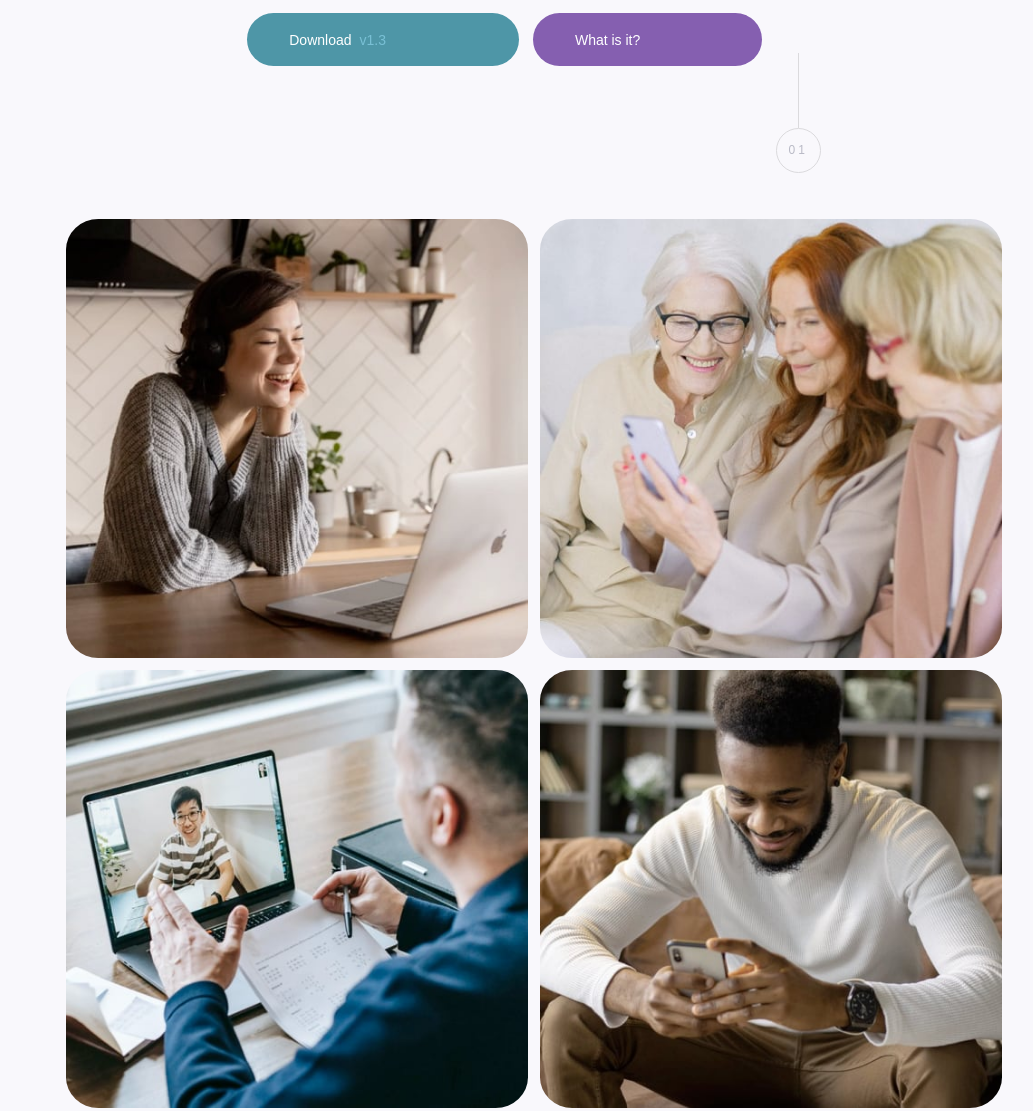
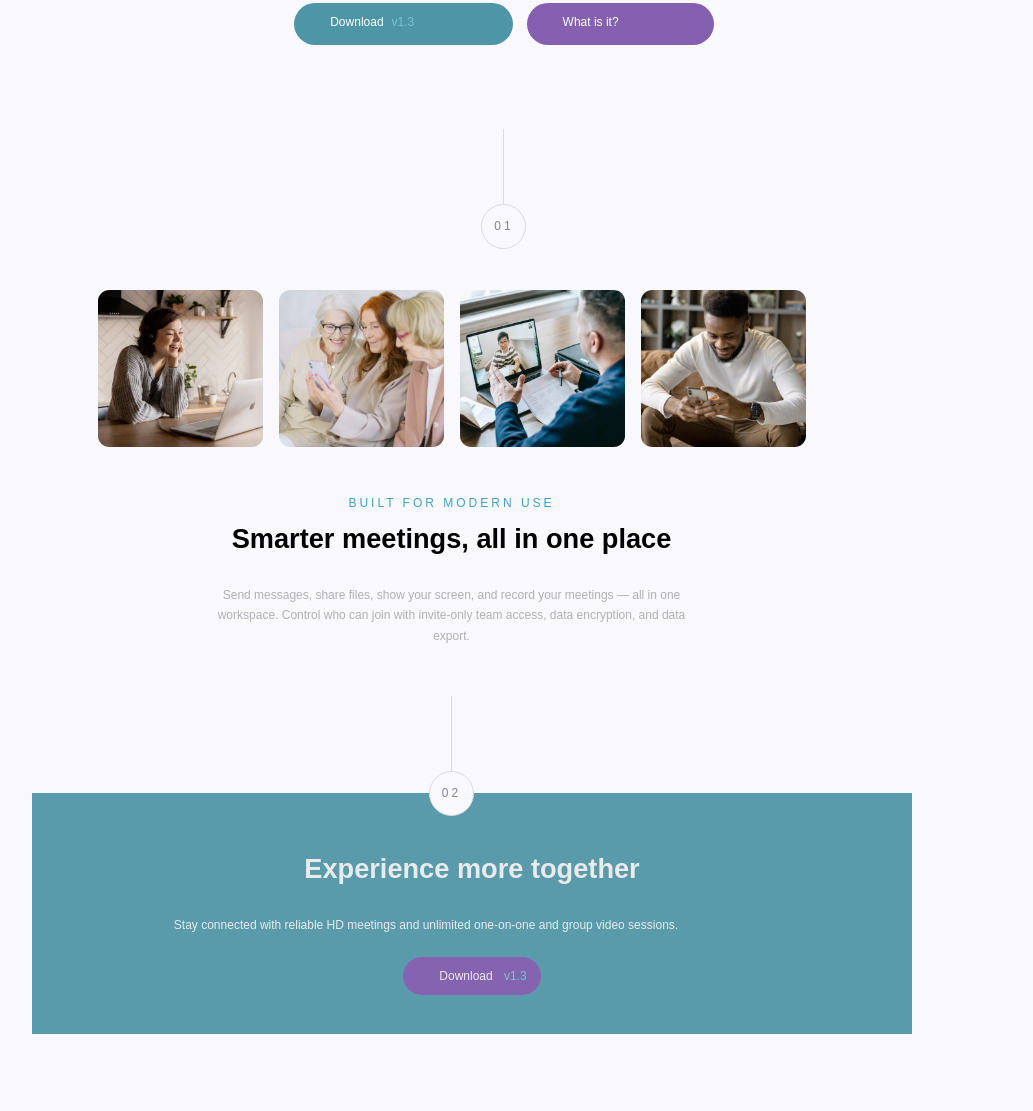
Before and after one commit to emkuma/meet-landing-page, a plain HTML site: page index.html in a window 1280 px wide. Shown: the part 647-1758 px from the top of the page, without its empty margins (16-1049 px from the left). After the commit the page ends 1681 px from the top, so only its background shows below. Drawn offline with Linux system fonts and the light colour scheme.

Commit message:
Completed Tablet design

```diff
--- a/style.css
+++ b/style.css
@@ -9,6 +9,7 @@
  }
 
  body {
+     height: 100%;
 	 background-color: hsl(260, 33%, 98%);
 	 color: hsl(240, 5%, 70%);
  }
@@ -104,7 +105,6 @@
  .btn-what-is-it {
 	 width: 80%;
 	 background: #855fb0;
-	 /* margin: 0 auto; */
  }
 
  .vertical-line-align {
@@ -131,7 +131,7 @@
  }
 
  .page-marker--modify {
-	 color: hsl(235, 10%, 75%);
+	 color: hsl(235, 10%, 55%);
  }
 
  .page-marker--modify-overlay {
@@ -146,6 +146,7 @@
 	 flex-wrap: wrap;
 	 justify-content: center;
 	 gap: 12px;
+     min-height: 30vh;
  }
 
  .page-2__img {
@@ -189,7 +190,10 @@
 	 color: hsl(260, 4%, 86%);
      padding: 50px 35px;
 	 margin-top: -39px;
+     margin-left: 48px;
 	 position: relative;
+     width: 80%;
+     min-height: 12vh;
  }
 
  .page-3__h1--modify, .page-3__p--modify {
@@ -202,11 +206,12 @@
 
  .page-3__p--modify {
     margin-top: 0;
-    width: 95%;
+    width: 80%;
     text-transform: none;
     letter-spacing: 0;
-    padding-top: 15px;
-    padding-bottom: 20px;
+    padding-left: 30px;
+    padding-top: 30px;
+
  }
 
  .page-3__btn-download--modify {
@@ -241,7 +246,7 @@
 
 @media (min-width: 780px) {
     .page-1 {
-
+        margin-right: 60px;
     }
 
     .page-1-title {
@@ -260,23 +265,74 @@
         align-items: flex-start;
         gap: 14px;
         justify-content: center;
-        padding-top: 10px;
-        width: 65%;
+        flex-wrap: wrap;
+        width: 60%;
+        min-height: 25vh;
     }
 
     .btn-download {
-        width: 38%;
+        width: 35%;
     }
 
     .btn-what-is-it {
-        width: 32%;
+        width: 30%;
     }
 
     .btn-style {
-        font-size: 14px;
-        padding-right: 14px;
+        font-size: 12px;
+        padding-top: 12px;
+        /* padding-left: 18px; */
+        /* padding-right: 10px; */
     }
 
+    .page-1 .vertical-line-align {
+       display: flex;
+       flex-direction: column;
+       justify-content: center;
+       align-self: center;
+       width: 60%;
+       margin-bottom: 100px;
+    }
 
+    .page-2 {
+        display: flex;
+        flex-direction: row;
+        justify-content: center;
+        flex-wrap: wrap;
+        width: 75%;
+        margin: auto;
+        margin-left: 55px;
+        margin-top: -75px;
+        gap: 16px;
+    }
 
+    .page-2__img {
+        width: 20%;
+        height: 20%;
+        border-radius: 7%;
+    }
+
+    .page-2-ad-text {
+        width: 75%;
+        min-height: 25vh;
+    }
+
+    .page-3__h1--modify {
+        padding-top: 10px;
+    }
+
+    .page-3__p--modify {
+        padding-left: 70px;
+        padding-bottom: 30px;
+    }
+
+    .page-3__btn-download--modify {
+        background-color: hsl(267, 33%, 54%);
+        color: hsl(260, 4%, 92%);
+        padding-bottom: 12px;
+    }
+
+    .btn-style {
+        margin-bottom: 30px;
+    }
 }
```
